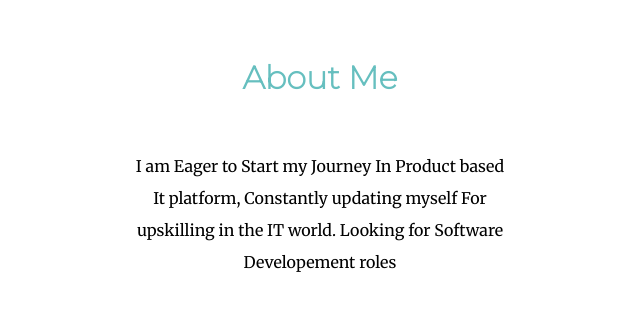
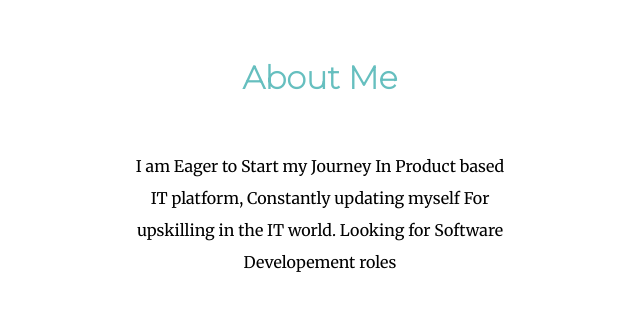
Before and after one commit to captain-marvell/captain-marvell.github.io, a plain HTML site: page index.html in a window 1280 px wide. Shown: the part 1446-1782 px from the top of the page, 320-960 px from the left. Drawn offline with Linux system fonts and the light colour scheme.

Commit message:
SPELLING IT

```diff
--- a/index.html
+++ b/index.html
@@ -26,7 +26,7 @@
       <img src="images\shubhangi.png" alt="Shubhangi profile">
       <h2>About Me</h2>
       </h2>
-      <p>I am Eager to Start my Journey In Product based It platform, Constantly updating myself For upskilling in the IT world. Looking for Software Developement roles</p>
+      <p>I am Eager to Start my Journey In Product based IT platform, Constantly updating myself For upskilling in the IT world. Looking for Software Developement roles</p>
     </div>
     <hr>
     <div class="skills">
```
